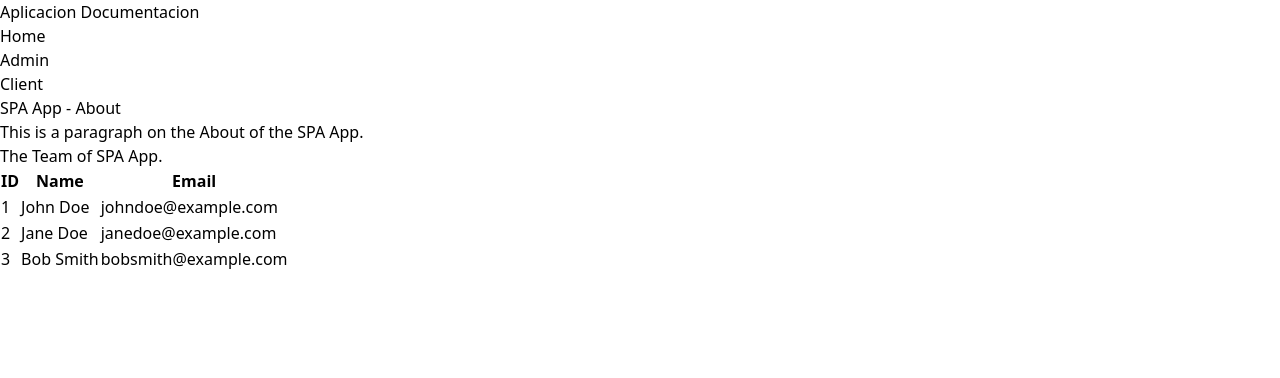
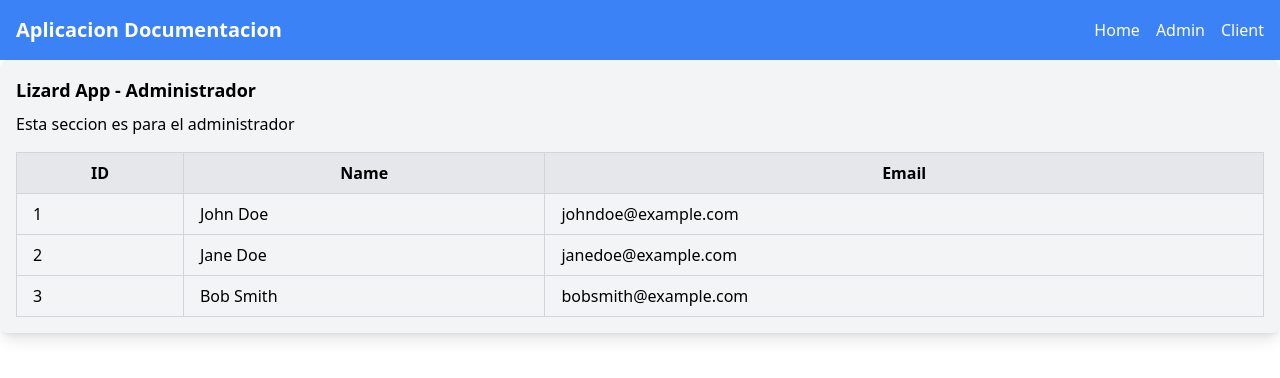
Before and after one commit to chuyAguilar/Lizard, a React (Create React App) app in the folder client/: page /admin in a window 1280 px wide. Shown: the top 378 px of the page. Built offline with nearby package versions, Linux system fonts and the light colour scheme.

Commit message:
Second commit

```diff
--- a/client/package.json
+++ b/client/package.json
@@ -11,7 +11,6 @@
     "react-router-dom": "^6.22.3",
     "react-scripts": "5.0.1",
     "tailwind-merge": "^2.2.1",
-    "tailwindcss": "^3.4.1",
     "web-vitals": "^2.1.4"
   },
   "scripts": {
@@ -37,5 +36,8 @@
       "last 1 firefox version",
       "last 1 safari version"
     ]
+  },
+  "devDependencies": {
+    "tailwindcss": "^3.4.1"
   }
 }
--- a/client/src/Admin.js
+++ b/client/src/Admin.js
@@ -3,35 +3,40 @@ import React, { Component } from "react";
 class Admin extends Component {
   render() {
     return (
-      <div>
-        <h3>SPA App - About</h3>
-        <p>This is a paragraph on the About of the SPA App.</p>
-        <p>The Team of SPA App.</p>
-        <table>
-        <thead>
-            <tr>
-            <th>ID</th>
-            <th>Name</th>
-            <th>Email</th>
+      <div class="p-4 bg-gray-100 rounded-lg shadow-lg">
+        <h3 class="text-lg font-semibold mb-2">Lizard App - Administrador</h3>
+        <p class="mb-4">Esta seccion es para el administrador</p>
+        <table class="w-full border-collapse border border-gray-200">
+          <thead>
+            <tr class="bg-gray-200">
+              <th class="border border-gray-300 px-4 py-2">ID</th>
+              <th class="border border-gray-300 px-4 py-2">Name</th>
+              <th class="border border-gray-300 px-4 py-2">Email</th>
             </tr>
-        </thead>
-        <tbody>
-            <tr>
-            <td>1</td>
-            <td>John Doe</td>
-            <td>johndoe@example.com</td>
+          </thead>
+          <tbody>
+            <tr class="border-t border-gray-200">
+              <td class="border border-gray-300 px-4 py-2">1</td>
+              <td class="border border-gray-300 px-4 py-2">John Doe</td>
+              <td class="border border-gray-300 px-4 py-2">
+                johndoe@example.com
+              </td>
             </tr>
-            <tr>
-            <td>2</td>
-            <td>Jane Doe</td>
-            <td>janedoe@example.com</td>
+            <tr class="border-t border-gray-200">
+              <td class="border border-gray-300 px-4 py-2">2</td>
+              <td class="border border-gray-300 px-4 py-2">Jane Doe</td>
+              <td class="border border-gray-300 px-4 py-2">
+                janedoe@example.com
+              </td>
             </tr>
-            <tr>
-            <td>3</td>
-            <td>Bob Smith</td>
-            <td>bobsmith@example.com</td>
+            <tr class="border-t border-gray-200">
+              <td class="border border-gray-300 px-4 py-2">3</td>
+              <td class="border border-gray-300 px-4 py-2">Bob Smith</td>
+              <td class="border border-gray-300 px-4 py-2">
+                bobsmith@example.com
+              </td>
             </tr>
-        </tbody>
+          </tbody>
         </table>
       </div>
     );
--- a/client/tailwind.config.js
+++ b/client/tailwind.config.js
@@ -1,6 +1,8 @@
 /** @type {import('tailwindcss').Config} */
 module.exports = {
-  content: [],
+  content: [
+    "./src/**/*.{js,jsx,ts,tsx}",
+  ],
   theme: {
     extend: {},
   },
```
Also changed, not shown: 1 other file (tests, documents, lock files or other folders).
